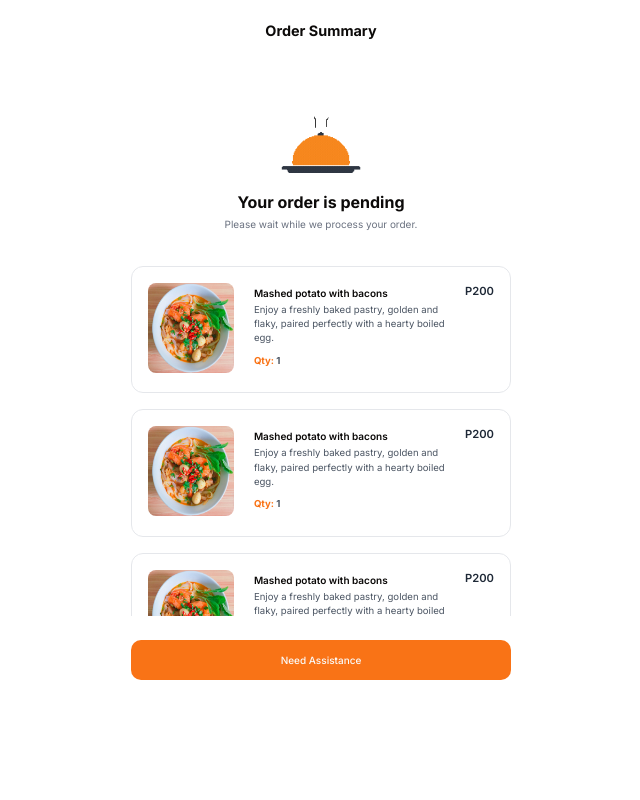
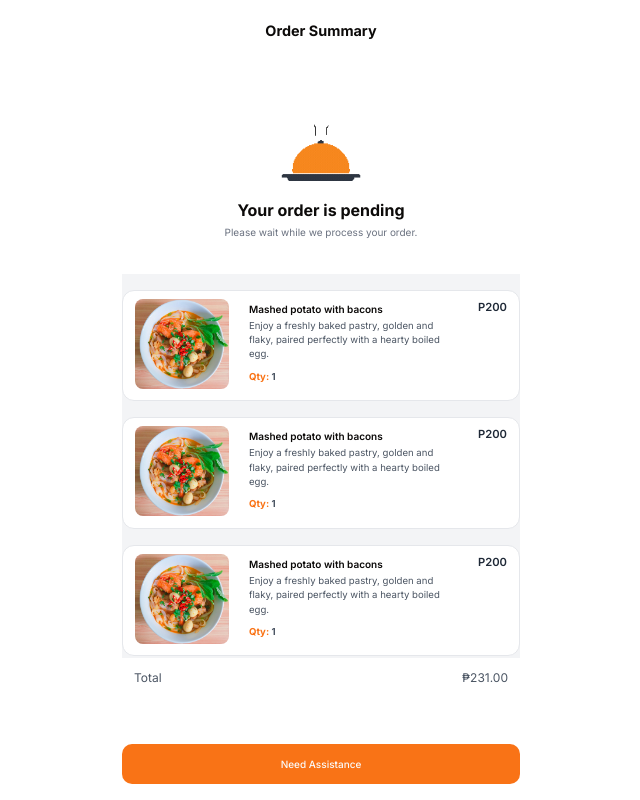
Before and after one commit to jmmaglonzo/E-MENU-FE, a Next.js app: page /order_waiting/order_summary in a window 1280 px wide. Shown: the whole page, without its empty margins (319-959 px from the left). Built offline with nearby package versions, Linux system fonts and the light colour scheme.

Commit message:
style: redesign.

```diff
--- a/src/components/Order/order_waiting/order_summary/OrderSummary.tsx
+++ b/src/components/Order/order_waiting/order_summary/OrderSummary.tsx
@@ -1,11 +1,13 @@
 import Image from 'next/image'
 import React from 'react'
 import cloche from '@/../public/let-them-cook.gif';
-import OrderSummaryItems from './OrderSummaryItems'
+import OrderSummaryItems from './OrderSummaryItems';
+import { Button } from '@/components/ui/button';
 
 const OrderSummary = () => {
   return (
-   <>
+   <div className='container flex flex-col h-dvh'>
+
     <div className='text-center m-5 font-bold text-[0.9em]'>
         <h1>Order Summary</h1>
     </div>
@@ -27,10 +29,14 @@ const OrderSummary = () => {
 
     </header>
 
-    <main>
-        <OrderSummaryItems  />
+    <main className='flex-1'>
+      <OrderSummaryItems />
     </main>
-   </>
+
+    <div className='mb-4'>
+        <Button className='w-full'>Need Assistance</Button>
+    </div>
+   </div>
   )
 }
 
--- a/src/components/Order/order_waiting/order_summary/OrderSummaryItems.tsx
+++ b/src/components/Order/order_waiting/order_summary/OrderSummaryItems.tsx
@@ -1,22 +1,19 @@
 import React from 'react';
 import { dummyData, dummyDataProps } from '@/utils/dummyData';
 import Image from 'next/image';
-import { Button } from '@/components/ui/button';
 
 const OrderSummaryItems: React.FC = () => {
   return (
-    <div className="flex flex-col items-center">
-    <div className="flex flex-col gap-4 max-w-[380px] mx-[auto] mt-8 mb-6 overflow-y-auto h-[350px]">
+    <div>
+      <div className="flex flex-col gap-4 mt-8 flex-1 h-96 overflow-y-auto hide-scrollbar bg-gray-100 py-4">
         {dummyData.map((item: dummyDataProps) => (
-        <div key={item.id} className="flex justify-center gap-5 border border-gray-200 p-4 rounded-lg">
+          <div key={item.id} className="flex justify-center gap-5 border border-gray-200 px-3 py-2 rounded-lg bg-white">
 
             <div className="relative w-[180px] h-[90px]">
               <Image
               src={item.image}
               alt={item.name}
               fill
-
-             sizes="100px"
               className="object-fill rounded-sm" />
             </div>
             <div className='flex flex-col'>
@@ -30,13 +27,14 @@ const OrderSummaryItems: React.FC = () => {
           </div>
         ))}
 
-
       </div>
-    <div className='mb-4 w-full max-w-[380px]'>
-    <Button className='w-full'>Need Assistance</Button>
+      <div className="mt-2 flex flex-col text-base text-gray-600 px-3">
+        <div className="flex justify-between">
+          <span>Total</span>
+          <span>&#8369;{(231).toFixed(2)}</span>
         </div>
       </div>
-
+    </div>
   );
 };
 
```
Lines whose indentation alone changed are shown as unchanged.
